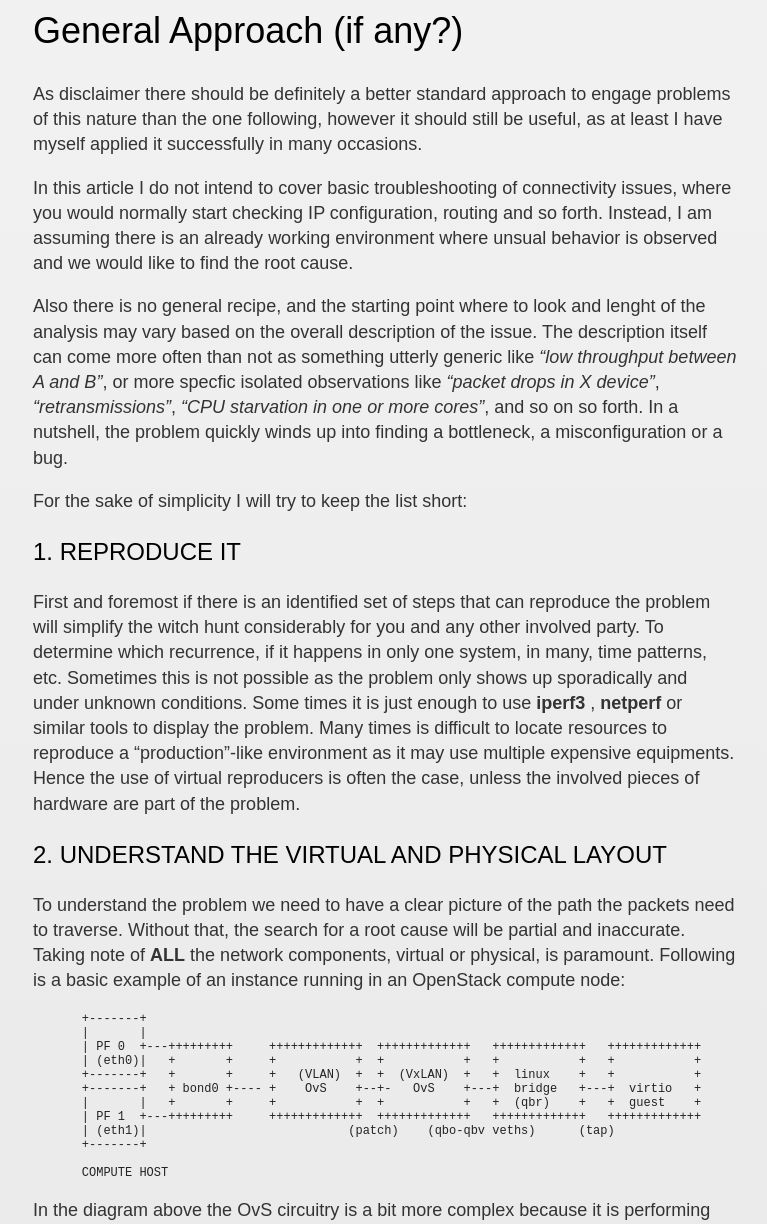
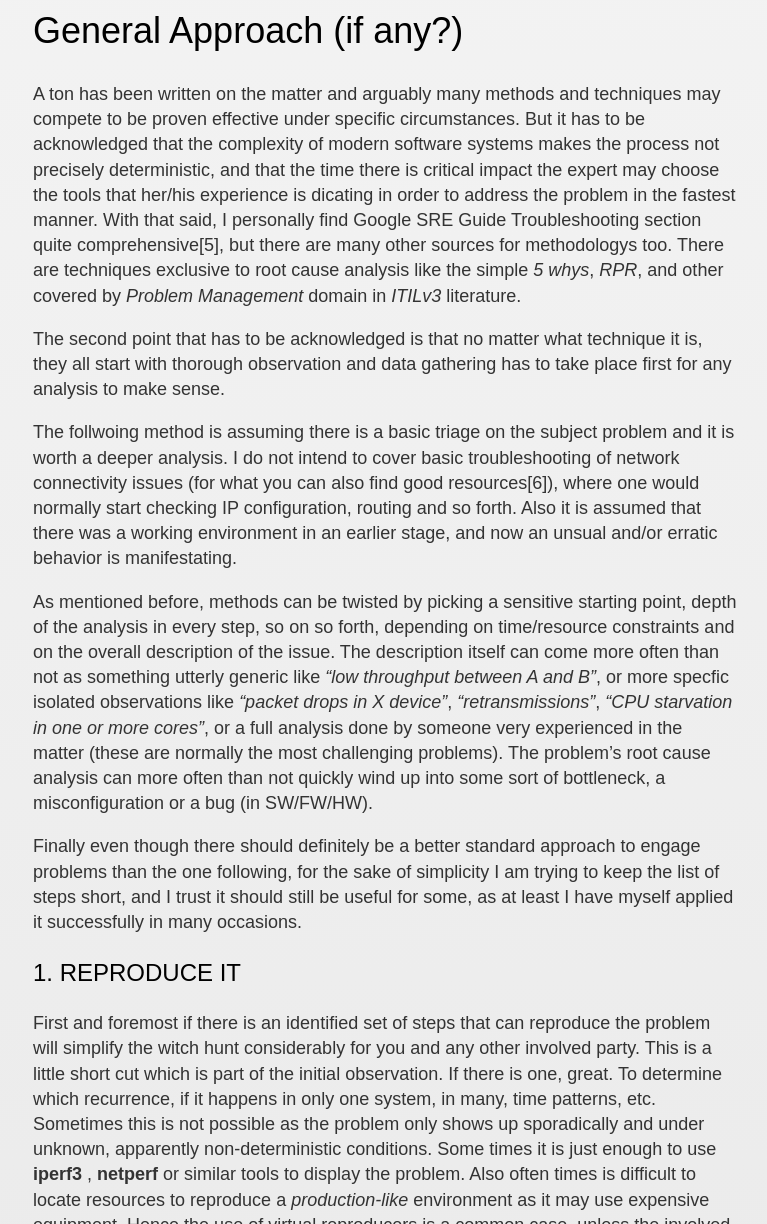
Before and after one commit to mauroseb/mauroseb.github.io, a Jekyll site: the page built from _posts/2019-10-25-troubleshoot-networks-like-netdev.md, in a window 1280 px wide and 1400 px high, scrolled down 2153 px. Shown: the part 176-1400 px from the top of the window, without its empty margins (27-794 px from the left). Built offline with Jekyll 4.4.1, drawn with Linux system fonts in a browser that asks for light colours; some of the changed text lies outside the part shown.

Commit message:
Update 2019-10-25-troubleshoot-networks-like-netdev.md

```diff
--- a/_posts/2019-10-25-troubleshoot-networks-like-netdev.md
+++ b/_posts/2019-10-25-troubleshoot-networks-like-netdev.md
@@ -26,17 +26,19 @@ The architecture of ML2/OvS has been largely documented and described (just to l
 
 ## General Approach (if any?)
 
-As disclaimer there should be definitely a better standard approach to engage problems of this nature than the one  following, however it should still be useful, as at least I have myself applied it successfully in many occasions.
+A ton has been written on the matter and arguably many methods and techniques may compete to be proven effective under specific circumstances. But it has to be acknowledged that the complexity of modern software systems makes the process not precisely deterministic, and that the time there is critical impact the expert may choose the tools that her/his experience is dicating in order to address the problem in the fastest manner. With that said, I personally find Google SRE Guide Troubleshooting section quite comprehensive[5], but there are many other sources for methodologys too. There are techniques exclusive to root cause analysis like the simple _5 whys_, _RPR_, and other covered by _Problem Management_ domain in _ITILv3_ literature.
 
-In this article I do not intend to cover basic troubleshooting of connectivity issues, where you would normally start checking IP configuration, routing and so forth. Instead, I am assuming there is an already working environment where unsual behavior is observed and we would like to find the root cause.
+The second point that has to be acknowledged is that no matter what technique it is, they all start with thorough observation and data gathering has to take place first for any analysis to make sense.
 
-Also there is no general recipe, and the starting point where to look and lenght of the analysis may vary based on the overall description of the issue. The description itself can come more often than not as something utterly generic like _"low throughput between A and B"_, or more specfic isolated observations like _"packet drops in X device"_, _"retransmissions"_, _"CPU starvation in one or more cores"_, and so on so forth. In a nutshell, the problem quickly winds up into finding a bottleneck, a misconfiguration or a bug.
+The follwoing method is assuming there is a basic triage on the subject problem and it is worth a deeper analysis. I do not intend to cover basic troubleshooting of network connectivity issues (for what you can also find good resources[6]), where one would normally start checking IP configuration, routing and so forth. Also it is assumed that there was a working environment in an earlier stage, and now an unsual and/or erratic behavior is manifestating.
 
-For the sake of simplicity I will try to keep the list short:
+As mentioned before, methods can be twisted by picking a sensitive starting point, depth of the analysis in every step, so on so forth, depending on time/resource constraints and on the overall description of the issue. The description itself can come more often than not as something utterly generic like _"low throughput between A and B"_, or more specfic isolated observations like _"packet drops in X device"_, _"retransmissions"_, _"CPU starvation in one or more cores"_, or a full analysis done by someone very experienced in the matter (these are normally the most challenging problems). The problem's root cause analysis can more often than not quickly wind up into some sort of bottleneck, a misconfiguration or a bug (in SW/FW/HW).
+
+Finally even though there should definitely be a better standard approach to engage problems than the one following, for the sake of simplicity I am trying to keep the list of steps short, and I trust it should still be useful for some, as at least I have myself applied it successfully in many occasions.
 
 ### 1. Reproduce it
 
-First and foremost if there is an identified set of steps that can reproduce the problem will simplify the witch hunt considerably for you and any other involved party. To determine which recurrence, if it happens in only one system, in many, time patterns, etc. Sometimes this is not possible as the problem only shows up sporadically and under unknown conditions. Some times it is just enough to use **iperf3** , **netperf** or similar tools to display the problem. Many times is difficult to locate resources to reproduce a "production"-like environment as it may use multiple expensive equipments. Hence the use of virtual reproducers is often the case, unless the involved pieces of hardware are part of the problem.
+First and foremost if there is an identified set of steps that can reproduce the problem will simplify the witch hunt considerably for you and any other involved party. This is a little short cut which is part of the initial observation. If there is one, great. To determine which recurrence, if it happens in only one system, in many, time patterns, etc. Sometimes this is not possible as the problem only shows up sporadically and under unknown, apparently non-deterministic conditions. Some times it is just enough to use **iperf3** , **netperf** or similar tools to display the problem. Also often times is difficult to locate resources to reproduce a _production-like_ environment as it may use expensive equipment. Hence the use of virtual reproducers is a common case, unless the involved pieces of hardware are also part of the problem.
 
 ### 2. Understand the virtual and physical layout
 
@@ -156,6 +158,10 @@ During the past years I stumbled a few times upon network driver bugs that preve
 
 [4] https://www.slideshare.net/nyechiel/neutron-networking-with-red-hat-enterprise-linux-openstack-platform
 
+[5] https://landing.google.com/sre/sre-book/chapters/effective-troubleshooting/
+
+[6] https://www.redhat.com/sysadmin/beginners-guide-network-troubleshooting-linux
+
 [5] https://github.com/jbenc/plotnetcfg
 
 [6] https://kernelnewbies.org/KernelBuild
```
